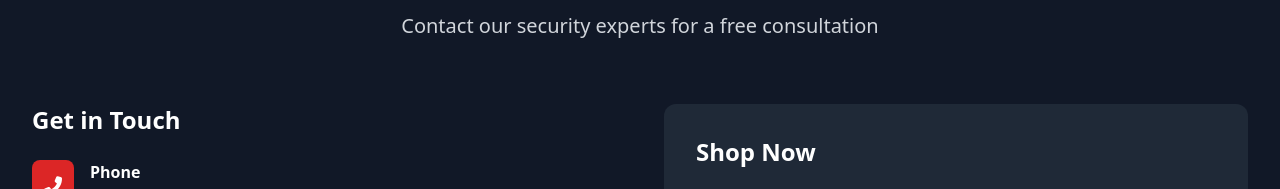
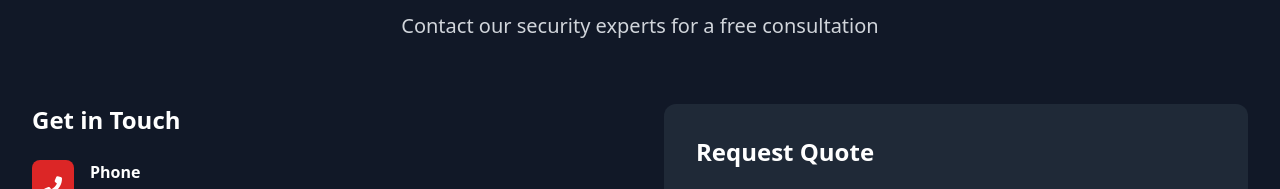
Before and after one commit to newgold28/Cvision-repo, a website: page index.html in a window 1280 px wide. Shown: the part 7221-7410 px from the top of the page. Drawn offline with nearby package versions, Linux system fonts and the light colour scheme.

Commit message:
Update index.html

```diff
--- a/index.html
+++ b/index.html
@@ -1643,7 +1643,7 @@
 
             <!-- Right: Contact Form -->
             <div class="bg-gray-800 rounded-xl p-8">
-              <h3 class="text-2xl font-semibold mb-6">Shop Now</h3>
+              <h3 class="text-2xl font-semibold mb-6">Request Quote</h3>
               <form id="contact-form" class="space-y-4">
                 <div class="grid sm:grid-cols-2 gap-4">
                   <input
```
